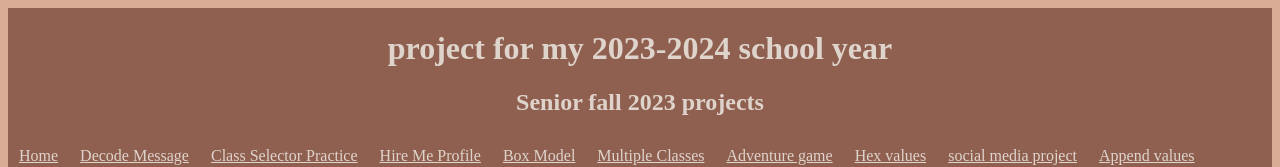
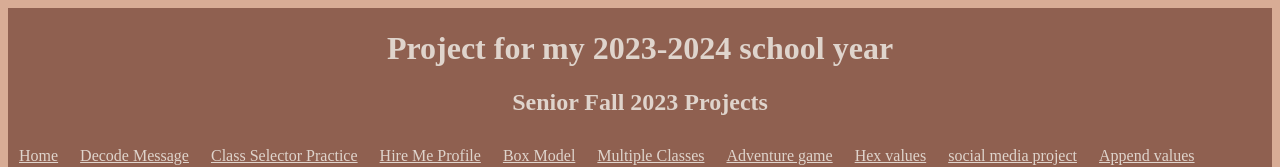
Before and after one commit to Christian6047/christian6047.github.io, a plain HTML site: page senior.html in a window 1280 px wide. Shown: the top 167 px of the page. Drawn offline with Linux system fonts and the light colour scheme.

Commit message:
Capital corrections on title

```diff
--- a/senior.html
+++ b/senior.html
@@ -13,8 +13,8 @@
   <body>
 
    <div class = "header" >
-    <h1> project for my 2023-2024 school year </h1>
-     <h2>Senior fall 2023 projects</h2>
+    <h1> Project for my 2023-2024 school year </h1>
+     <h2>Senior Fall 2023 Projects</h2>
 
     </div>
 
```
